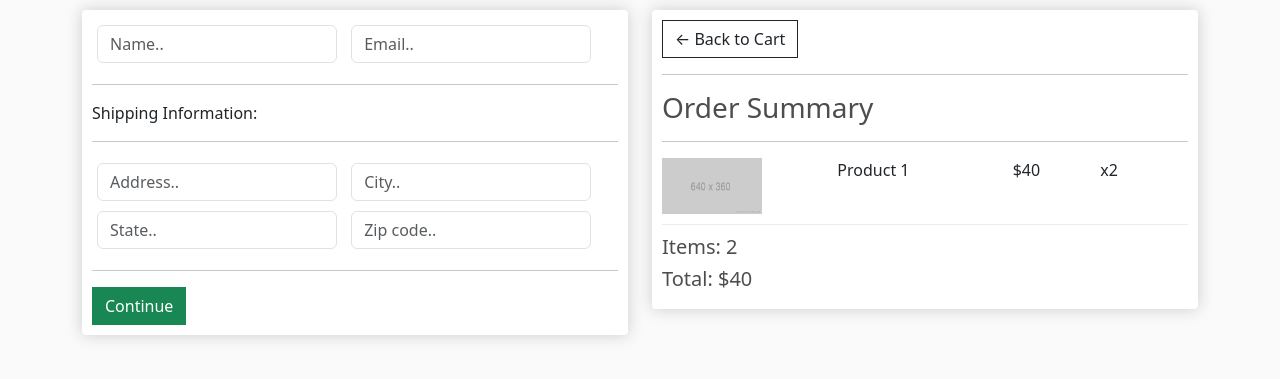
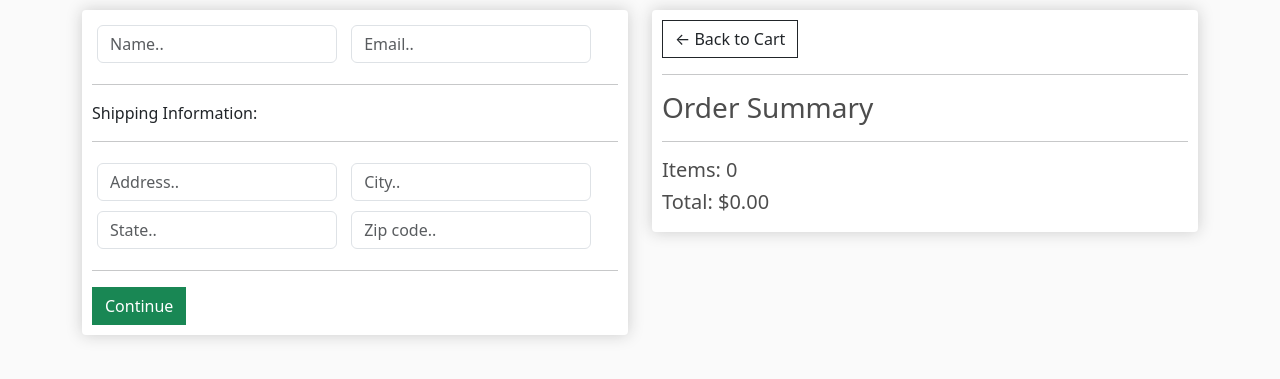
Before and after one commit to cxinxnr/ecommerce-back, a Django app: page /checkout/ in a window 1280 px wide. Shown: the part 56-435 px from the top of the page. Run offline with Django 5.2, Linux system fonts and the light colour scheme.

Commit message:
Add to Cart functionality and improve some things

```diff
--- /dev/null
+++ b/static/js/cart.js
@@ -0,0 +1,40 @@
+var updateBtns = document.getElementsByClassName('update-cart')
+
+for (i = 0; i < updateBtns.length; i++) {
+  updateBtns[i].addEventListener('click', function(){
+    var productId = this.dataset.product
+    var action = this.dataset.action
+    console.log('productId:', productId, 'action:', action)
+
+    console.log('USER:', user)
+    if (user == 'AnonymousUser'){
+      console.log('User is not authenticated')
+      // addCookieItem(productId, action)
+    }else{
+      console.log('User is authenticated')
+      updateUserOrder(productId, action)
+    }
+  })
+}
+
+function updateUserOrder(productId, action){
+  console.log('User is authenticated, sending data...')
+
+  var url = '/update_item/'
+
+  fetch(url, {
+    method: 'POST',
+    headers: {
+      'Content-Type': 'application/json',
+      'X-CSRFToken': csrftoken,
+    },
+    body: JSON.stringify({'productId': productId, 'action': action})
+  })
+  .then((response) => {
+    return response.json()
+  })
+  .then((data) => {
+    location.reload()
+    console.log('data:', data)
+  })
+}
--- a/store/templates/store/cart.html
+++ b/store/templates/store/cart.html
@@ -44,8 +44,8 @@
         <div style="flex:1">
           <p class="quantity">{{item.quantity}}</p>
           <div class="quantity">
-            <img class="chg-quantity" src="{% static 'images/arrow-up.png' %}" alt="Add">
-            <img class="chg-quantity" src="{% static 'images/arrow-down.png' %}" alt="Remove">
+            <img data-product="{{item.product.id}}" data-action="add" class="chg-quantity update-cart" src="{% static 'images/arrow-up.png' %}" alt="Add">
+            <img data-product="{{item.product.id}}" data-action="remove" class="chg-quantity update-cart" src="{% static 'images/arrow-down.png' %}" alt="Remove">
           </div>
         </div>
         <div style="flex:1">${{item.get_total|floatformat:2}}</div>
--- a/store/templates/store/checkout.html
+++ b/store/templates/store/checkout.html
@@ -50,15 +50,16 @@
       <hr>
       <h3>Order Summary</h3>
       <hr>
-
+      {% for item in items %}
       <div class="cart-row">
-        <div style="flex:2"><img class="row-image" src="{% static 'images/placeholder.png' %}"></div>
-        <div style="flex:2">Product 1</div>
-        <div style="flex:1">$40</div>
-        <div style="flex:1">x2</div>
+        <div style="flex:2"><img class="row-image" src="{{ item.product.imageUrl }}"></div>
+        <div style="flex:2">{{item.product.name}}</div>
+        <div style="flex:1">${{item.product.price|floatformat:2}}</div>
+        <div style="flex:1">x{{item.quantity}}</div>
       </div>
-      <h5>Items: 2</h5>
-      <h5>Total: $40</h5>
+      {% endfor %}
+      <h5>Items: {{order.get_cart_items}}</h5>
+      <h5>Total: ${{order.get_cart_total|floatformat:2}}</h5>
 
     </div>
   </div>
--- a/store/templates/store/main.html
+++ b/store/templates/store/main.html
@@ -7,9 +7,28 @@
   <link href="https://cdn.jsdelivr.net/npm/bootstrap@5.3.3/dist/css/bootstrap.min.css" rel="stylesheet"
     integrity="sha384-QWTKZyjpPEjISv5WaRU9OFeRpok6YctnYmDr5pNlyT2bRjXh0JMhjY6hW+ALEwIH" crossorigin="anonymous">
 
+  <link rel="stylesheet" href="{% static 'css/main.css' %}">
   <meta name="viewport" content="width=device-width, initial-scale=1.0, maximum-scale=1.0">
+  <script type="text/javascript">
+    var user = '{{request.user}}'
+    function getToken(name) {
+      let cookieValue = null;
+      if (document.cookie && document.cookie !== '') {
+        const cookies = document.cookie.split(';');
+        for (let i = 0; i < cookies.length; i++) {
+          const cookie = cookies[i].trim();
+          // Does this cookie string begin with the name we want?
+          if (cookie.substring(0, name.length + 1) === (name + '=')) {
+            cookieValue = decodeURIComponent(cookie.substring(name.length + 1));
+            break;
+          }
+        }
+      }
+      return cookieValue;
+    }
+    var csrftoken = getToken('csrftoken');
+  </script>
 
-  <link rel="stylesheet" href="{% static 'css/main.css' %}">
 </head>
 
 <body>
@@ -32,7 +51,7 @@
 
           <a href="{% url 'cart' %}" class="d-flex align-items-center cart-link">
             <img id="cart-icon" src="{% static 'images/cart.png' %}" alt="Cart Icon" class="me-1">
-            <p id="cart-total" class="mb-0">0</p>
+            <p id="cart-total" class="mb-0">{{cartItems}}</p>
           </a>
         </div>
 
@@ -51,6 +70,7 @@
   <script src="https://cdn.jsdelivr.net/npm/bootstrap@5.3.3/dist/js/bootstrap.bundle.min.js"
     integrity="sha384-YvpcrYf0tY3lHB60NNkmXc5s9fDVZLESaAA55NDzOxhy9GkcIdslK1eN7N6jIeHz"
     crossorigin="anonymous"></script>
+  <script type="text/javascript" src="{% static 'js/Cart.js' %}"></script>
 </body>
 
 </html>
--- a/store/templates/store/store.html
+++ b/store/templates/store/store.html
@@ -8,7 +8,7 @@
     <div class="box-element product">
       <h6><strong>{{product.name}}</strong></h6>
       <hr>
-      <button class="btn btn-outline-secondary add-btn">Add to Cart</button>
+      <button data-product="{{product.id}}" data-action="add" class="btn btn-outline-secondary add-btn update-cart">Add to Cart</button>
       <a class="btn btn-outline-success" href="#">View</a>
       <h4 style=" float:right">
         <strong>${{product.price|floatformat:2}}</strong></h4>
--- a/store/urls.py
+++ b/store/urls.py
@@ -5,4 +5,5 @@ urlpatterns = [
     path('', views.store, name='store'),
     path('cart/', views.cart, name='cart'),
     path('checkout/', views.checkout, name='checkout'),
+    path('update_item/', views.updateItem, name='update_item'),
 ]
--- a/store/views.py
+++ b/store/views.py
@@ -1,10 +1,22 @@
 from django.shortcuts import render
+from django.http import JsonResponse
+import json
 from .models import *
 # Create your views here.
 
 def store(request):
+    if request.user.is_authenticated:
+        customer = request.user.customer
+        order, created = Order.objects.get_or_create(customer=customer, complete=False)
+        items = order.orderitem_set.all()
+        cartItems = order.get_cart_items
+    else:
+        items = []
+        order = {'get_cart_total':0, 'get_cart_items':0}
+        cartItems = order['get_cart_items']
+
     products = Product.objects.all()
-    context = {'products':products}
+    context = {'products':products, 'cartItems':cartItems}
     return render(request, 'store/store.html', context)
 
 def cart(request):
@@ -13,16 +25,50 @@ def cart(request):
         customer = request.user.customer
         order, created = Order.objects.get_or_create(customer=customer, complete=False)
         items = order.orderitem_set.all()
-        # cartItems = order.get_cart_items
+        cartItems = order.get_cart_items
     else:
         items = []
         order = {'get_cart_total':0, 'get_cart_items':0}
-        # cartItems = order['get_cart_items']
+        cartItems = order['get_cart_items']
 
-    context = {'items':items, 'order':order}
+    context = {'items':items, 'order':order,'cartItems':cartItems}
     return render(request, 'store/cart.html',context)
 
 
 def checkout(request):
-    context = {}
-    return render(request, 'store/checkout.html')
+    if request.user.is_authenticated:
+        customer = request.user.customer
+        order, created = Order.objects.get_or_create(customer=customer, complete=False)
+        items = order.orderitem_set.all()
+        cartItems = order.get_cart_items
+    else:
+        items = []
+        order = {'get_cart_total':0, 'get_cart_items':0}
+        cartItems = order['get_cart_items']
+
+    context = {'items':items, 'order':order, 'cartItems':cartItems}
+    return render(request, 'store/checkout.html',context)
+
+def updateItem(request):
+    data = json.loads(request.body)
+    productId = data['productId']
+    action = data['action']
+    print('Action:', action)
+    print('Product:', productId)
+
+    customer = request.user.customer
+    product = Product.objects.get(id=productId)
+    order, created = Order.objects.get_or_create(customer=customer, complete=False)
+
+    orderItem, created = OrderItem.objects.get_or_create(order=order, product=product)
+
+    if action == 'add':
+        orderItem.quantity = (orderItem.quantity + 1)
+    elif action == 'remove':
+        orderItem.quantity = (orderItem.quantity - 1)
+
+    orderItem.save()
+
+    if orderItem.quantity <= 0:
+        orderItem.delete()
+    return JsonResponse('Item was added', safe=False)
```
Also changed, not shown: db.sqlite3, 1 other file.
